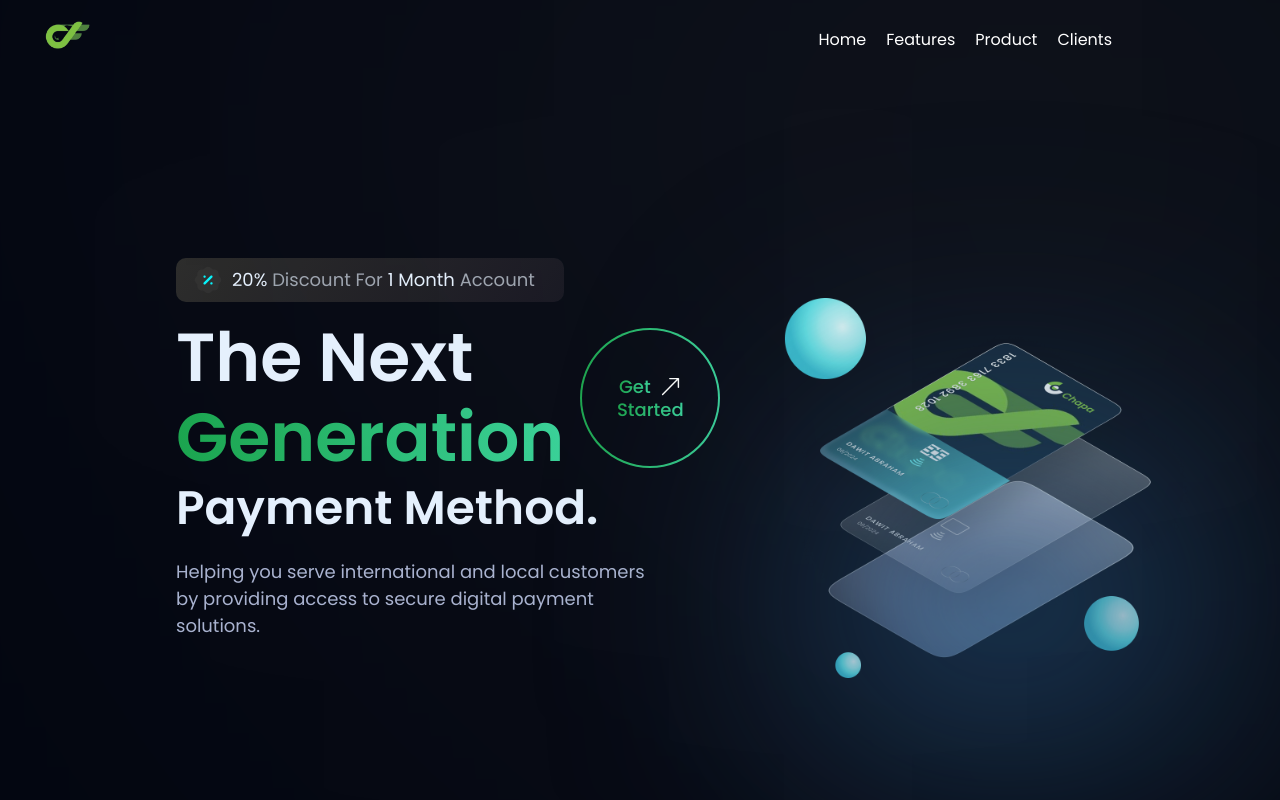
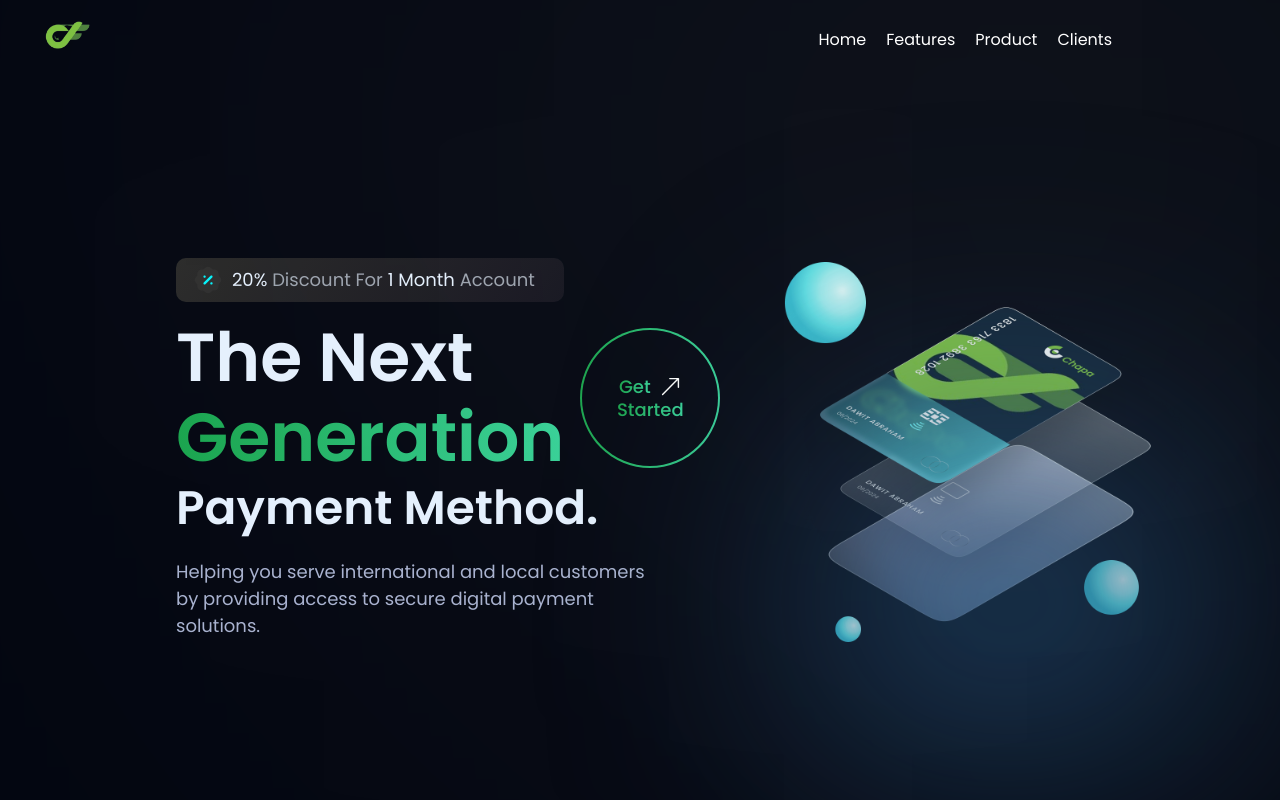
Before and after one commit to solo21-12/chapa, a Next.js app: page / in a window 1280 px wide. Shown: the top 800 px of the page. Built offline with nearby package versions, Linux system fonts and the light colour scheme.

Commit message:
init animation update

```diff
--- a/components/Hero.tsx
+++ b/components/Hero.tsx
@@ -92,7 +92,7 @@ export default function Hero({}: Props) {
       <div className="md:hidden">
         <GetStartedRectangular />
       </div>
-      <div className=" mt-20 w-full md:w-[40%] flex-shrink-0 ">
+      <div className=" mt-2 w-full md:w-[40%] flex-shrink-0 ">
         <Image
           src="/hero2.png"
           alt="hero"
```
